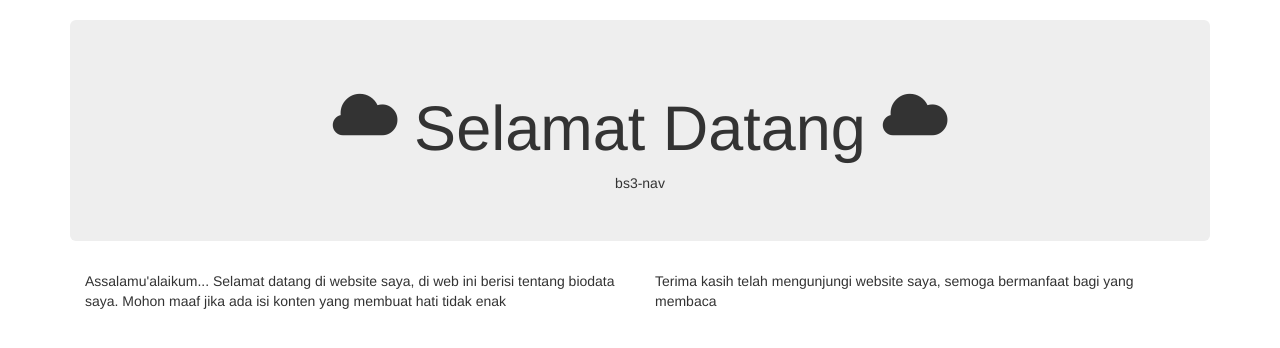
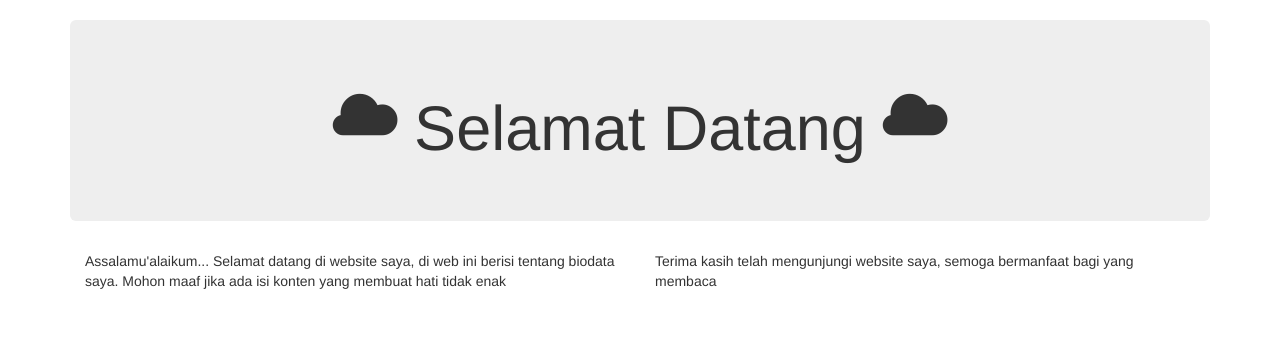
Before and after one commit to Ariefrachmanh/Codeigniter, a CodeIgniter app: page /FW/ in a window 1280 px wide. Shown: the part 52-400 px from the top of the page. Run offline with CodeIgniter, Linux system fonts and the light colour scheme.

Commit message:
Update home.php

```diff
--- a/application/views/home.php
+++ b/application/views/home.php
@@ -54,8 +54,6 @@
 			<div class="jumbotron">
 				<div class="container text-center">
 					<h1 class=""><i class="glyphicon glyphicon-cloud"></i> Selamat Datang <i class="glyphicon glyphicon-cloud"></i></h1>
-
-					bs3-nav
 				</div>
 			</div>
 			<div class="col-xs-6 col-sm-6 col-md-6 col-lg-6">
```
